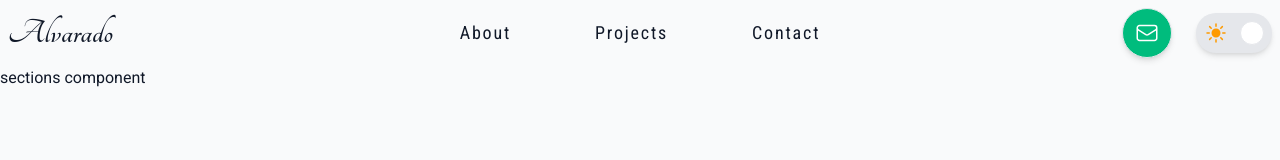
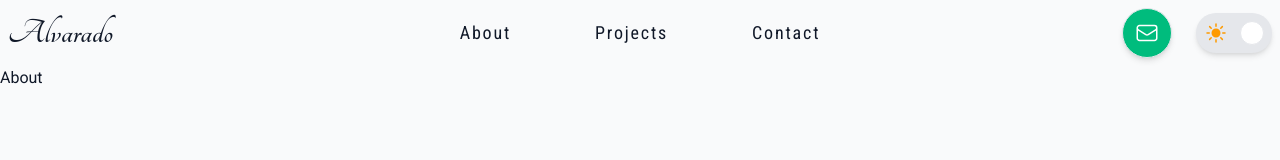
Before and after one commit to ealvara6/devfolio, a React (Vite) app: page / in a window 1280 px wide. Shown: the top 160 px of the page. Built offline with nearby package versions, Linux system fonts and the light colour scheme.

Commit message:
feat(sections): wire About component to Sections component

```diff
--- a/src/components/sections/Sections.tsx
+++ b/src/components/sections/Sections.tsx
@@ -1,3 +1,9 @@
+import { About } from "./about/About"
+
 export const Sections = () => {
-    return <div>sections component</div>
+    return (
+        <main>
+            <About />
+        </main>
+    )
 }
```
